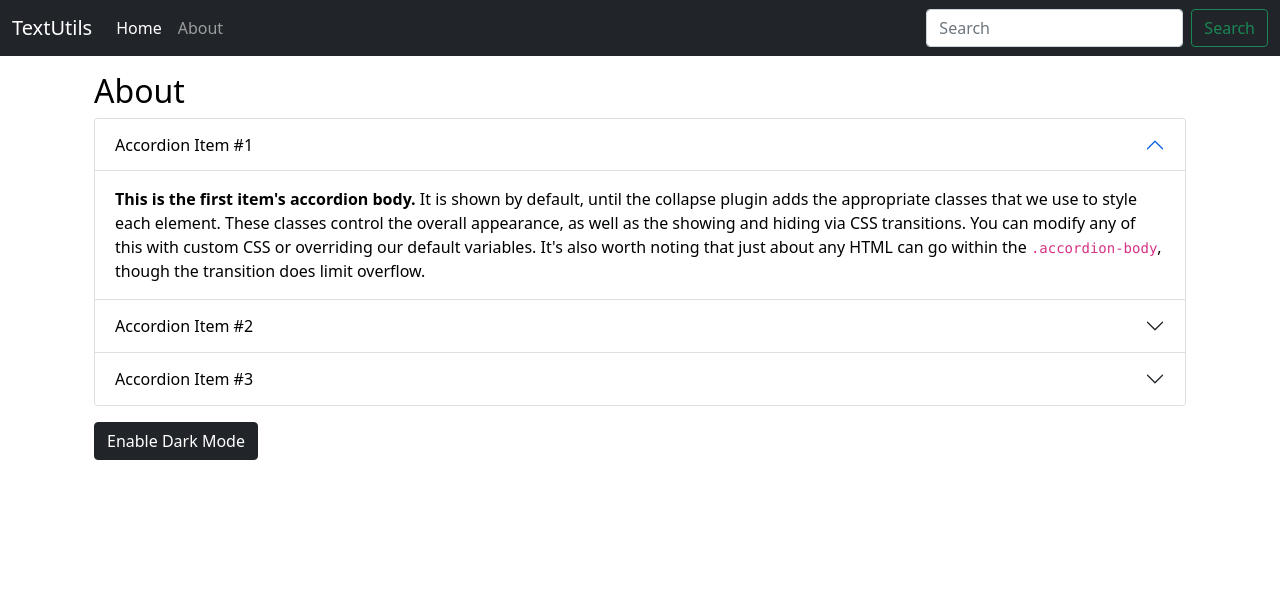
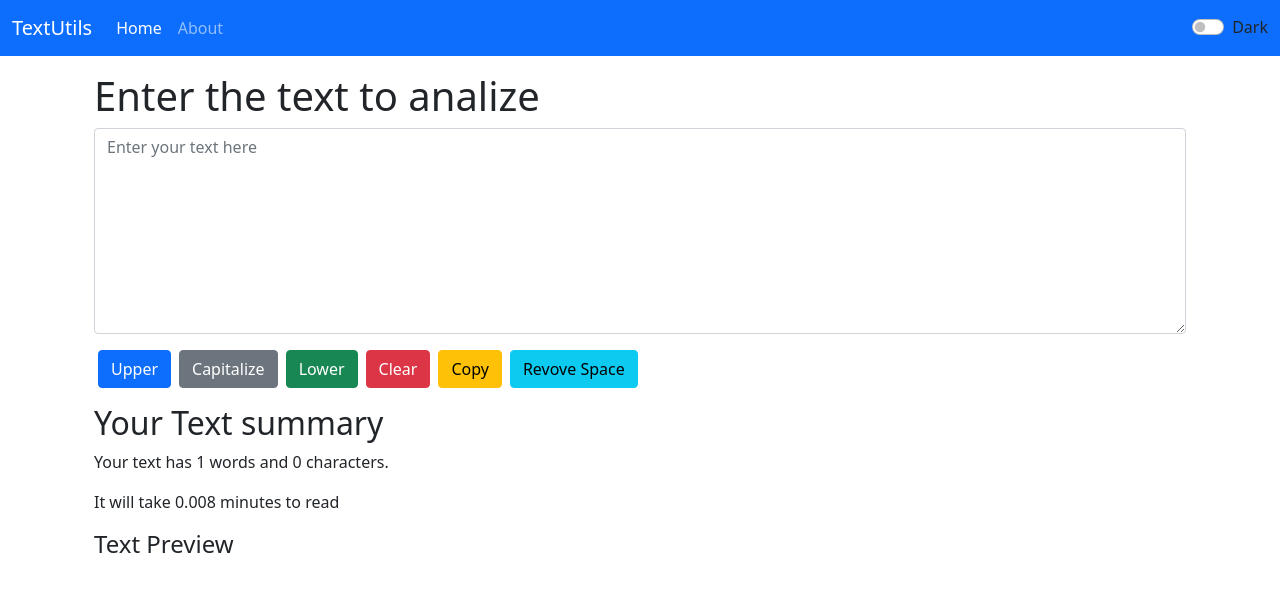
Before and after one commit to akshay98322/textutils, a React (Create React App) app: page / in a window 1280 px wide. Shown: the top 592 px of the page. Built offline with nearby package versions, Linux system fonts and the light colour scheme.

Commit message:
Added two new features

```diff
--- a/public/index.html
+++ b/public/index.html
@@ -14,7 +14,7 @@
     <link rel="manifest" href="%PUBLIC_URL%/manifest.json" />
     <!-- Bootstrap CSS -->
     <link href="https://cdn.jsdelivr.net/npm/bootstrap@5.1.3/dist/css/bootstrap.min.css" rel="stylesheet" integrity="sha384-1BmE4kWBq78iYhFldvKuhfTAU6auU8tT94WrHftjDbrCEXSU1oBoqyl2QvZ6jIW3" crossorigin="anonymous">
-    <title>React App</title>
+    <title>Text Utils</title>
   </head>
   <body>
     <noscript>You need to enable JavaScript to run this app.</noscript>
--- a/src/App.js
+++ b/src/App.js
@@ -1,15 +1,18 @@
 import './App.css';
+import React,{ useState } from 'react'
 import Navbar from './components/Navbar';
-// import TextForm from './components/TextForm';
-import About from './components/About';
+import TextForm from './components/TextForm';
+// import About from './components/About';
+
 
 function App() {
+  const [mode, setMode] = useState(false);
   return (
     <>
-    <Navbar title="TextUtils" aboutText="About"/>
+    <Navbar title="TextUtils" aboutText="About" mode={mode}/>
     <div className="container my-3">
-      {/* <TextForm heading="Enter the text to analize" /> */}
-      <About/>
+      <TextForm heading="Enter the text to analize" />
+      {/* <About/> */}
     </div>
     </>
   );
--- a/src/components/About.js
+++ b/src/components/About.js
@@ -9,6 +9,7 @@ export default function About() {
         color: 'black',
         backgroundColor: 'white',
     }
+    // React Hooks - useState
     const [myStyle, setMyStyle] = useState(liteStyle);
     const [btnText,setBtnText] = useState('Enable Dark Mode');
     const [btnClass,setBtnClass] = useState('btn btn-dark my-3');
@@ -24,11 +25,6 @@ export default function About() {
             setBtnClass('btn btn-light my-3')
             }
         }
-
-    // let myStyle = { color: 'black', backgroundColor: 'white', }
-    // let btnText = 'Enable Dark Mode'
-    // const togleStyle = () => { console.log("Clk") }
-
 
   return (
       <div className='container' style={myStyle}>
--- a/src/components/Navbar.js
+++ b/src/components/Navbar.js
@@ -3,8 +3,9 @@ import PropTypes from 'prop-types'
 
 
 export default function Navbar(props) {
+
     return (
-        <nav className="navbar navbar-expand-lg navbar-dark bg-dark">
+        <nav className="navbar navbar-expand-lg navbar-dark bg-primary">
             <div className="container-fluid">
                 <a className="navbar-brand" href="/">{props.title}</a>
                 <button className="navbar-toggler" type="button" data-bs-toggle="collapse" data-bs-target="#navbarSupportedContent" aria-controls="navbarSupportedContent" aria-expanded="false" aria-label="Toggle navigation">
@@ -20,10 +21,14 @@ export default function Navbar(props) {
                     </li>
 
                 </ul>
-                <form className="d-flex">
+                {/* <form className="d-flex">
                     <input className="form-control me-2" type="search" placeholder="Search" aria-label="Search"/>
                     <button className="btn btn-outline-success" type="submit">Search</button>
-                </form>
+                </form> */}
+                <div className="form-check form-switch">
+                    <input className="form-check-input" type="checkbox" role="switch" id="flexSwitchCheckDefault"/>
+                    <label className="form-check-label" htmlFor="flexSwitchCheckDefault">Dark</label>
+                </div>
                 </div>
             </div>
         </nav>
--- a/src/components/TextForm.js
+++ b/src/components/TextForm.js
@@ -27,6 +27,16 @@ export default function TextForm(props) {
             alert("Please enter text first");
         }
     }
+    // Copy Text
+    const handleCopy= () =>{
+        navigator.clipboard.writeText(text);
+    }
+    // Remove extra spaces
+    const handleRemoveSpace = ()=>{
+        let newText = text.split(/[ ]+/).join(" ");
+        setText(newText);
+    }
+
     // to handle change in TextArea
     const handleOnChange = (event) =>{
         setText(event.target.value);
@@ -43,9 +53,11 @@ export default function TextForm(props) {
                 <textarea className="form-control" placeholder={placeholder} value={text} onChange={handleOnChange} id="myBox" rows="8"></textarea>
             </div>
             <button className="btn btn-primary mx-1" onClick={handleUpClick}>Upper</button>
+            <button className="btn btn-secondary mx-1" onClick={handleCapClick}>Capitalize</button>
             <button className="btn btn-success mx-1" onClick={handleLoClick}>Lower</button>
             <button className="btn btn-danger mx-1" onClick={handleClClick}>Clear</button>
-            <button className="btn btn-info mx-1" onClick={handleCapClick}>Capitalize</button>
+            <button className="btn btn-warning mx-1" onClick={handleCopy}>Copy</button>
+            <button className="btn btn-info mx-1" onClick={handleRemoveSpace}>Revove Space</button>
         </div>
         <div className="container my-3">
             <h2>Your Text summary</h2>
```
